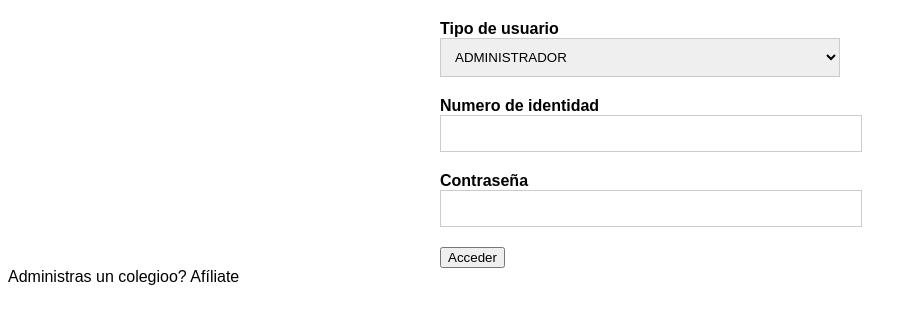
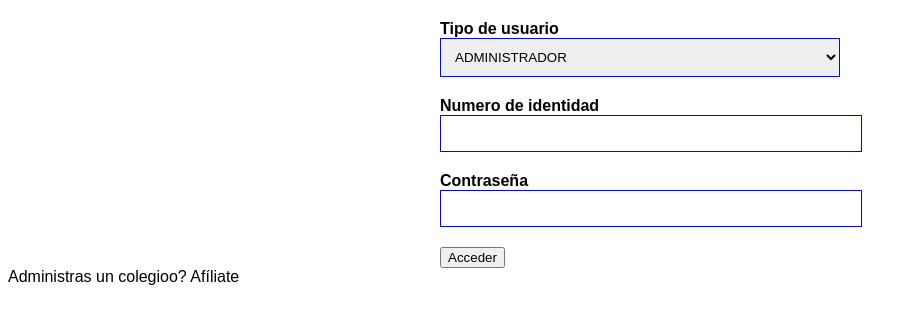
Before and after one commit to MeiZcm/CRETA, a PHP site: page / in a window 1280 px wide. Shown: the part 128-452 px from the top of the page, without its empty margins (0-917 px from the left). Run offline with PHP 8.4, Linux system fonts and the light colour scheme.

Commit message:
Sustentacion

```diff
--- a/index.php
+++ b/index.php
@@ -4,7 +4,7 @@
 <head>
     <meta charset="UTF-8">
     <title>Formulario de inicio de sesión</title>
-    <link rel="stylesheet" href="src/css/login.css">
+    <link rel="stylesheet" href="src/css/login.css?v=1">
     <script src="src/js/validaciones.js" type="text/javascript"></script>
 </head>
 
--- a/src/css/login.css
+++ b/src/css/login.css
@@ -29,13 +29,13 @@
 
   input, select {
     width: 100%;
-    border: 1px solid #ccc;
+    border: 1px solid blue;
     padding: 10px;
     margin-bottom: 10px;
   }
 
   input[type="submit"] {
-    background-color: #000000;
+    background-color: blue;
     color: #ffffff;
     padding: 10px 20px;
     border: none;
--- a/src/php/nav.php
+++ b/src/php/nav.php
@@ -13,7 +13,7 @@
 
 <body>
     <nav>
-        <label class="logo">DesignX</label>
+        <label class="logo">CRETA</label>
         <ul>
             <li><a class="active" href="/CRETA/pagina2.php">Home</a></li>
             <li><a href="users/lista.php">lista</a></li>
```
